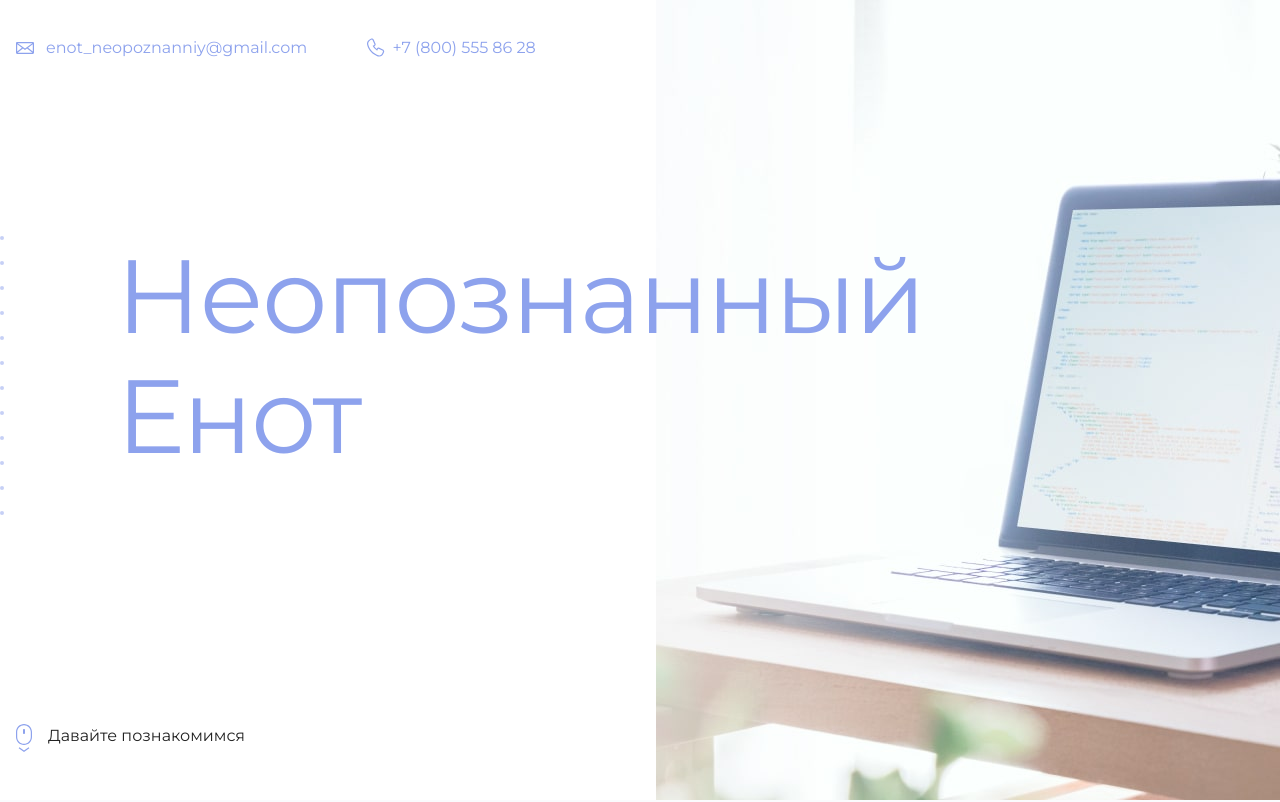
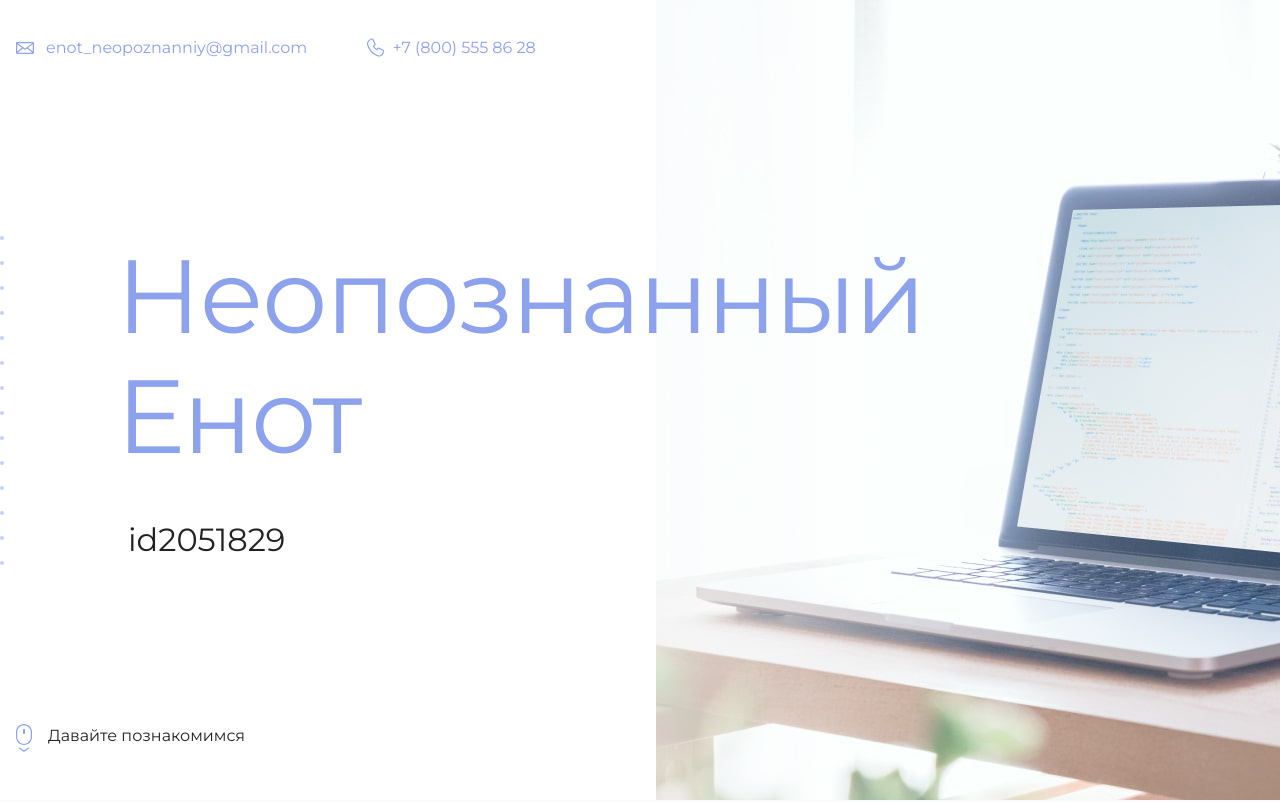
Before and after one commit to markonser/test, a plain HTML site: page index.html in a window 1280 px wide. Shown: the top 802 px of the page. Drawn offline with Linux system fonts and the light colour scheme.

Commit message:
id2051829
id2051829

```diff
--- a/index.html
+++ b/index.html
@@ -19,7 +19,7 @@
       <section class="hero-image">
         <div class="container">
           <h1 class="heading">Неопознанный Енот</h1>
-          <p><!-- Тут ваш id на сайте Академии --></p>
+          <p>id2051829</p>
         </div>
       </section>
 
```
